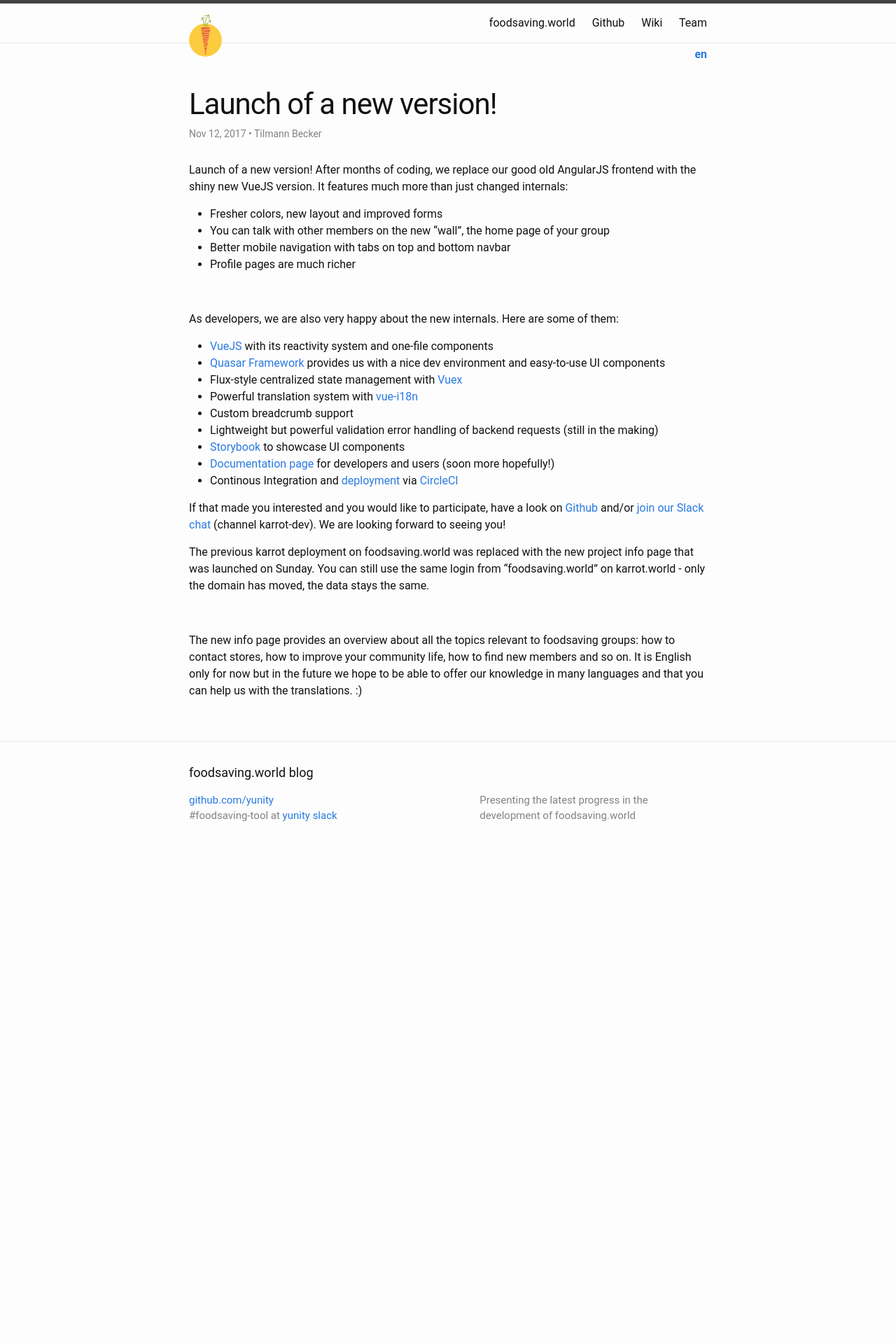
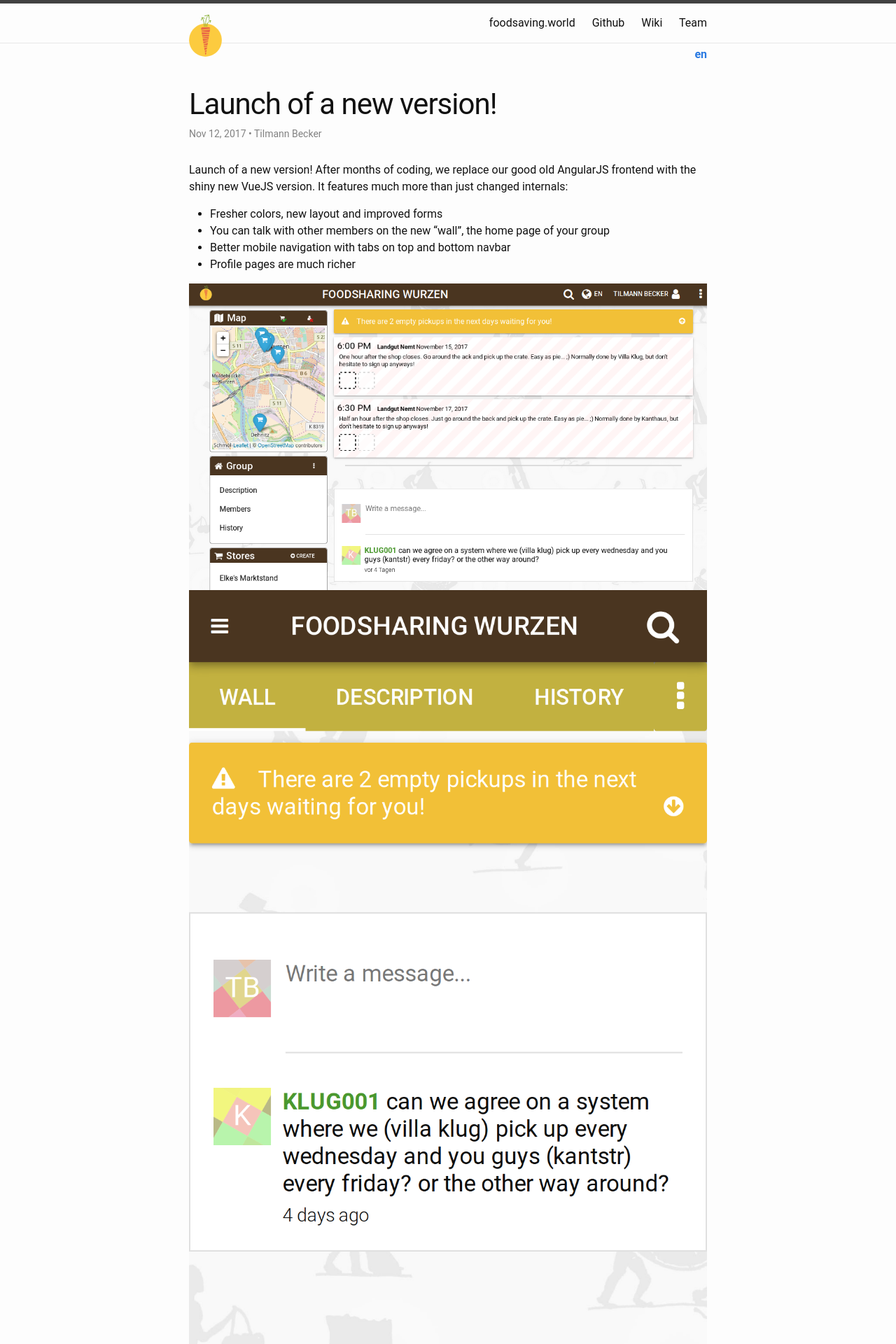
Before and after one commit to karrot-dev/karrot-blog, a Jekyll site: the page built from _posts/2017-11-12-new-version.md, in a window 1280 px wide. Shown: the top 1920 px of the page at 70% size. Built offline with Jekyll 4.4.1, drawn with Linux system fonts in a browser that asks for light colours; before the commit the page ends 1237 px from its top, so only the background shows below that.

Commit message:
add read more mark to new-version

```diff
--- a/_posts/2017-11-12-new-version.md
+++ b/_posts/2017-11-12-new-version.md
@@ -15,9 +15,11 @@ Launch of a new version! After months of coding, we replace our good old Angular
 - Better mobile navigation with tabs on top and bottom navbar
 - Profile pages are much richer
 
-![](karrot-wall.png)
-![](karrot-mobile.png)
-![](karrot-profile.png)
+<!--more-->
+
+![](/images/karrot-wall.png)
+![](/images/karrot-mobile.png)
+![](/images/karrot-profile.png)
 
 As developers, we are also very happy about the new internals. Here are some of them:
 
@@ -35,6 +37,6 @@ If that made you interested and you would like to participate, have a look on [G
 
 The previous karrot deployment on foodsaving.world was replaced with the new project info page that was launched on Sunday. You can still use the same login from "foodsaving.world" on karrot.world - only the domain has moved, the data stays the same.
 
-![](fsww.png)
+![](/images/fsww.png)
 
 The new info page provides an overview about all the topics relevant to foodsaving groups: how to contact stores, how to improve your community life, how to find new members and so on. It is English only for now but in the future we hope to be able to offer our knowledge in many languages and that you can help us with the translations. :)
```
